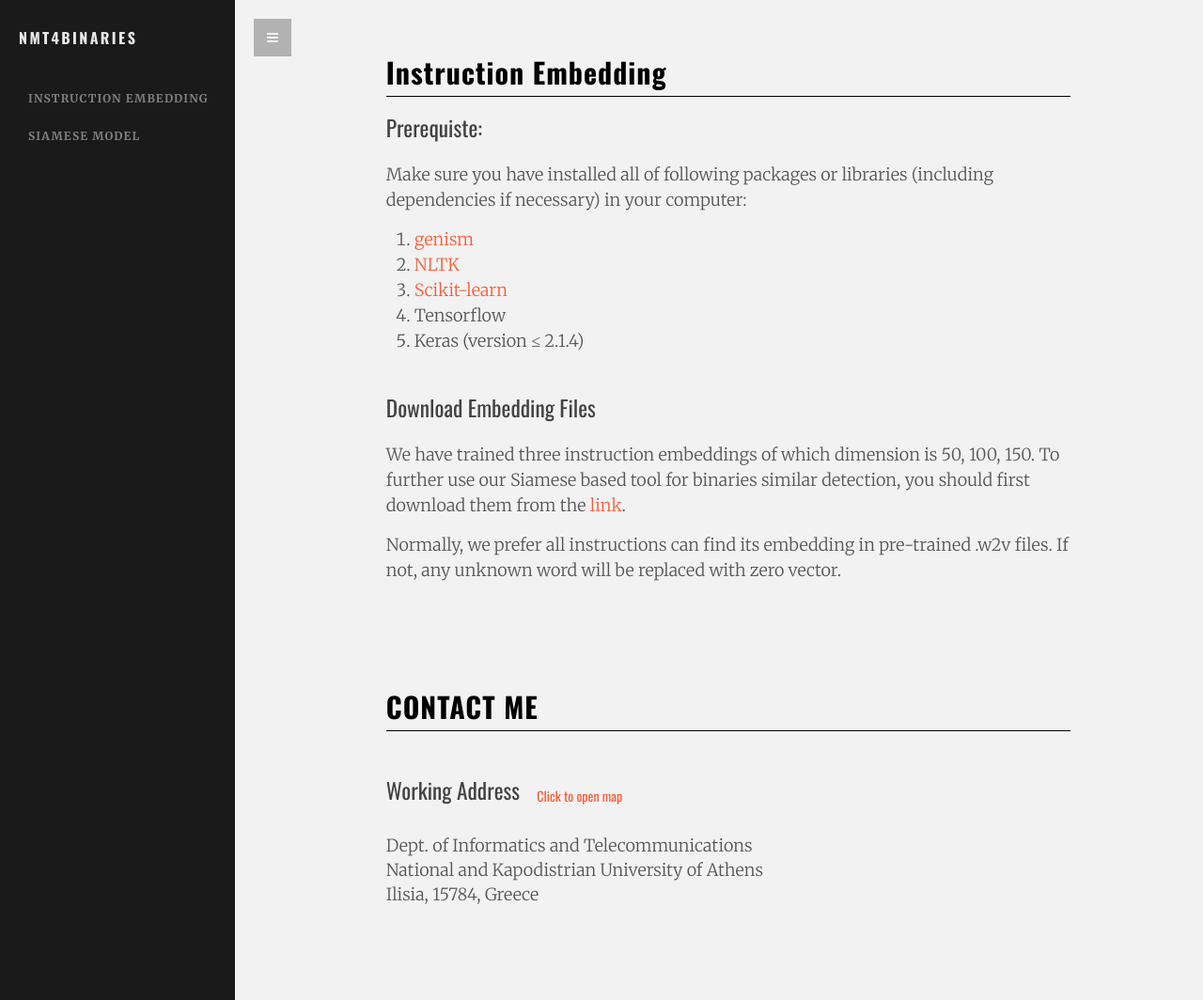
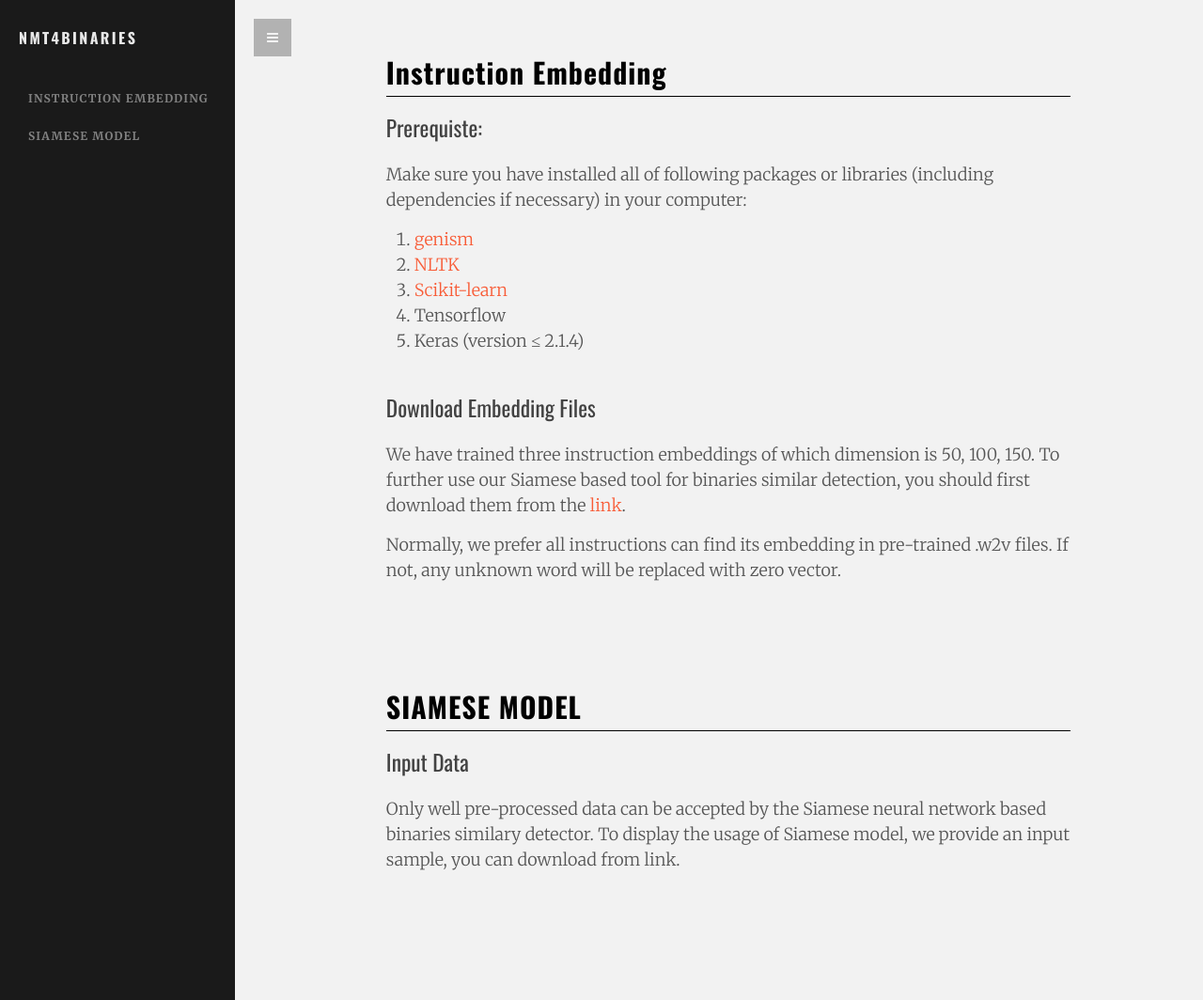
Before and after one commit to nmt4binaries/nmt4binaries.github.io, a Jekyll site: the page built from index.html, in a window 1280 px wide and 1064 px high. Shown: the whole window at 94% size. Built offline with Jekyll 4.4.1, drawn with Linux system fonts in a browser that asks for light colours.

Commit message:
Update index.html

```diff
--- a/index.html
+++ b/index.html
@@ -60,51 +60,17 @@ sections:
   <div class="row sect">
     <div id="contact" class="{{ page.width | join: ' ' }}">
       <div class="page-header">
-        <h2>CONTACT ME</h2>
+        <h2>SIAMESE MODEL</h2>
       </div>
 
-      <p></p>
-      <h3>
-        Working Address
-        <small>
-          <!-- Button trigger map modal -->
-          <a type="button" class="btn" data-toggle="modal"
-             data-lat="37.968614, 23.766971" data-target="#uoaMapModal">
-            Click to open map
-          </a>
-        </small>
-      </h3>
+        <h3>Input Data</h3>
+        <p>Only well pre-processed data can be accepted by the Siamese neural network based binaries similary detector.
+          To display the usage of Siamese model, we provide an input sample, you can download from link. </p>
 
-      <address>
-        Dept. of Informatics and Telecommunications<br/>
-        National and Kapodistrian University of Athens<br/>
-        Ilisia, 15784, Greece
-      </address>
 
-      <!-- Google Map -->
-      <div class="modal fade" id="uoaMapModal" aria-hidden="true">
-        <div class="modal-dialog">
-          <div class="modal-content">
-            <div class="modal-header">
-              <!-- Close button -->
-              <button type="button" class="close" data-dismiss="modal">×</button>
-              <!-- Title -->
-              <h3 class="modal-title">
-                Dept. of Informatics and Telecommunications<br/>
-                University of Athens
-              </h3>
-            </div>
-            <div class="modal-body">
-              <!-- Map -->
-              <div id="mapCanvas" style="width: 500px; height: 400px"></div>
-            </div>
-            <div class="modal-footer">
-              <!-- Another close button -->
-              <button type="button" class="btn btn-default" data-dismiss="modal">Close</button>
-            </div>
-          </div><!-- /.modal-content -->
-        </div><!-- /.modal-dialog -->
-      </div><!-- /.modal -->
+
+
+
 
     </div>   <!-- /#contact -->
   </div> <!-- /.sect -->
```
